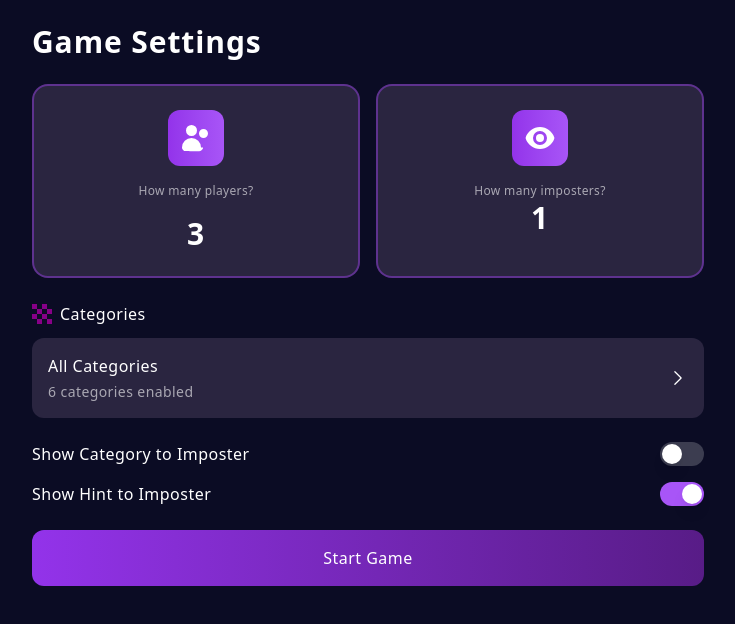
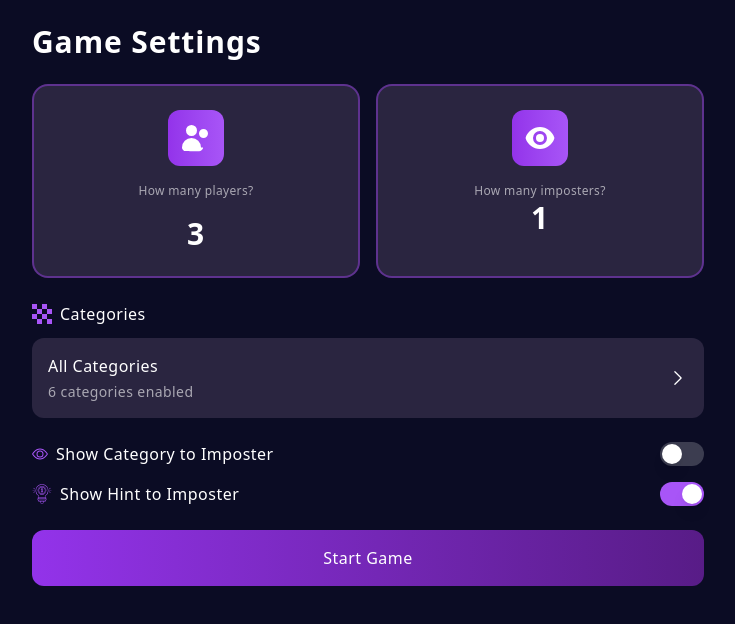
Before and after one commit to lawynnj/impostor-word-game, a React (Vite) app: page / in a window 1280 px wide. Shown: the top 624 px of the page, without its empty margins (272-1007 px from the left). Built offline with nearby package versions, Linux system fonts and the light colour scheme.

Commit message:
feat: Add icons to settings toggles and update category icon fill color.

```diff
--- a/src/App.jsx
+++ b/src/App.jsx
@@ -736,7 +736,9 @@ export default function App() {
         {/* Categories Section */}
         <div className="mb-6">
           <div className="flex items-center gap-2 mb-3">
-            <svg xmlns="http://www.w3.org/2000/svg" viewBox="0 0 480 480" className="w-5 h-5"><path d="M120 120h120v120H120zM0 240h120v120H0zM120 360h120v120H120zM0 0h120v120H0zM360 120h120v120H360zM240 240h120v120H240zM360 360h120v120H360zM240 0h120v120H240z" fill="#808"></path></svg>
+            <svg xmlns="http://www.w3.org/2000/svg" viewBox="0 0 480 480" className="w-5 h-5">
+            <path d="M120 120h120v120H120zM0 240h120v120H0zM120 360h120v120H120zM0 0h120v120H0zM360 120h120v120H360zM240 240h120v120H240zM360 360h120v120H360zM240 0h120v120H240z"
+            fill="#A855F7"></path></svg>
             <label className="font-medium text-white">Categories</label>
           </div>
           <button
@@ -770,9 +772,15 @@ export default function App() {
         {/* Toggle Settings */}
         <div className="mb-6 space-y-4">
           <div className="flex items-center justify-between">
+            <div className="flex items-center gap-2">
+              <svg xmlns="http://www.w3.org/2000/svg" width="16" height="16" fill="currentColor" class="bi bi-eye" viewBox="0 0 16 16">
+                <path fill="#A855F7"  d="M16 8s-3-5.5-8-5.5S0 8 0 8s3 5.5 8 5.5S16 8 16 8M1.173 8a13 13 0 0 1 1.66-2.043C4.12 4.668 5.88 3.5 8 3.5s3.879 1.168 5.168 2.457A13 13 0 0 1 14.828 8q-.086.13-.195.288c-.335.48-.83 1.12-1.465 1.755C11.879 11.332 10.119 12.5 8 12.5s-3.879-1.168-5.168-2.457A13 13 0 0 1 1.172 8z"/>
+                <path fill="#A855F7" d="M8 5.5a2.5 2.5 0 1 0 0 5 2.5 2.5 0 0 0 0-5M4.5 8a3.5 3.5 0 1 1 7 0 3.5 3.5 0 0 1-7 0"/>
+              </svg>
               <label htmlFor="displayCategory" className="font-medium text-white">
                 Show Category to Imposter
             </label>
+            </div>
             <button
               id="displayCategory"
               type="button"
@@ -792,12 +800,21 @@ export default function App() {
           </div>
 
           <div className="flex items-center justify-between">
+            <div className="flex items-center gap-2">
+              <svg  xmlns="http://www.w3.org/2000/svg" viewBox="0 0 88 88" className="w-5 h-5 text-white" fill="currentColor"><g data-name="Lamp Bulb">
+                <path fill="#A855F7" d="M44 13a15 15 0 1 0 15 15 15.016 15.016 0 0 0-15-15zm0 28a13 13 0 1 1 13-13 13.015 13.015 0 0 1-13 13z"/>
+                <path fill="#A855F7" d="M44 9a19 19 0 1 0 19 19A19.022 19.022 0 0 0 44 9zm0 36a17 17 0 1 1 17-17 17.019 17.019 0 0 1-17 17z"/>
+                <path fill="#A855F7" d="M47 24a1 1 0 0 0 2 0 4.004 4.004 0 0 0-4-4v-1a1 1 0 0 0-2 0v1a4.004 4.004 0 0 0-4 4v.145a3.979 3.979 0 0 0 2.21 3.579l1.79.894V34a2.003 2.003 0 0 1-2-2 1 1 0 0 0-2 0 4.004 4.004 0 0 0 4 4v1a1 1 0 0 0 2 0v-1a4.004 4.004 0 0 0 4-4v-.145a3.979 3.979 0 0 0-2.21-3.579L45 27.382V22a2.003 2.003 0 0 1 2 2zm-1.105 6.065A1.99 1.99 0 0 1 47 31.855V32a2.003 2.003 0 0 1-2 2v-4.382zM43 26.382l-.894-.447A1.99 1.99 0 0 1 41 24.145V24a2.003 2.003 0 0 1 2-2z"/>
+                <path fill="#A855F7" d="M44 1a28.003 28.003 0 0 0-15 51.648v4.494a3.984 3.984 0 0 0-2.313 6.097 3.975 3.975 0 0 0 0 7.522A3.998 3.998 0 0 0 30 77h6v2a8 8 0 0 0 16 0v-2h6a3.998 3.998 0 0 0 3.313-6.24 3.975 3.975 0 0 0 0-7.52A3.984 3.984 0 0 0 59 57.141v-4.495A28.003 28.003 0 0 0 44 1zm6 78a6 6 0 0 1-12 0v-2h12zm8-4H30a2 2 0 0 1 0-4h28a2 2 0 0 1 0 4zm4-8a2.003 2.003 0 0 1-2 2H28a2 2 0 0 1 0-4h32a2.003 2.003 0 0 1 2 2zm-2-6a2.003 2.003 0 0 1-2 2H30a2 2 0 0 1 0-4h28a2.003 2.003 0 0 1 2 2zm-2.52-9.763a1 1 0 0 0-.48.855V57H31v-4.908a1 1 0 0 0-.48-.855 26 26 0 1 1 26.961 0z"/>
+                <path fill="#A855F7" d="M85 27h-9a1 1 0 0 0 0 2h9a1 1 0 0 0 0-2zM76.625 22.781l5-4a1 1 0 1 0-1.25-1.562l-5 4a1 1 0 0 0 1.25 1.562zM76.625 33.219a1 1 0 0 0-1.25 1.562l5 4a1 1 0 1 0 1.25-1.562zM12 27H3a1 1 0 0 0 0 2h9a1 1 0 0 0 0-2zM11.375 22.781a1 1 0 1 0 1.25-1.562l-5-4a1 1 0 0 0-1.25 1.562zM11.375 33.219l-5 4a1 1 0 0 0 1.25 1.562l5-4a1 1 0 1 0-1.25-1.562z"/>
+                </g></svg>
               <label
                 htmlFor="displayImpostorHint"
                 className="font-medium text-white"
               >
                 Show Hint to Imposter
               </label>
+            </div>
             <button
               id="displayImpostorHint"
               type="button"
```
Lines whose indentation alone changed are shown as unchanged.
